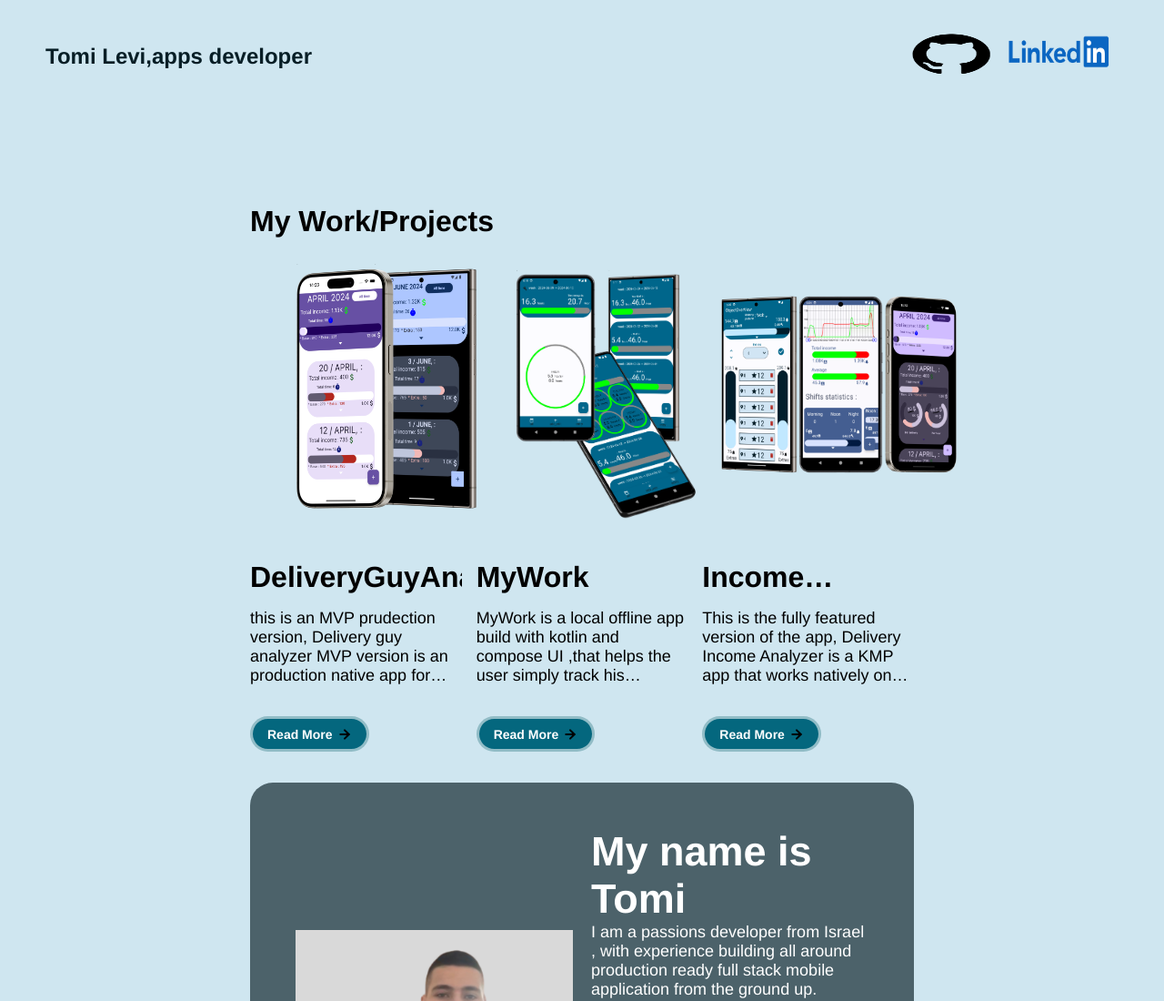
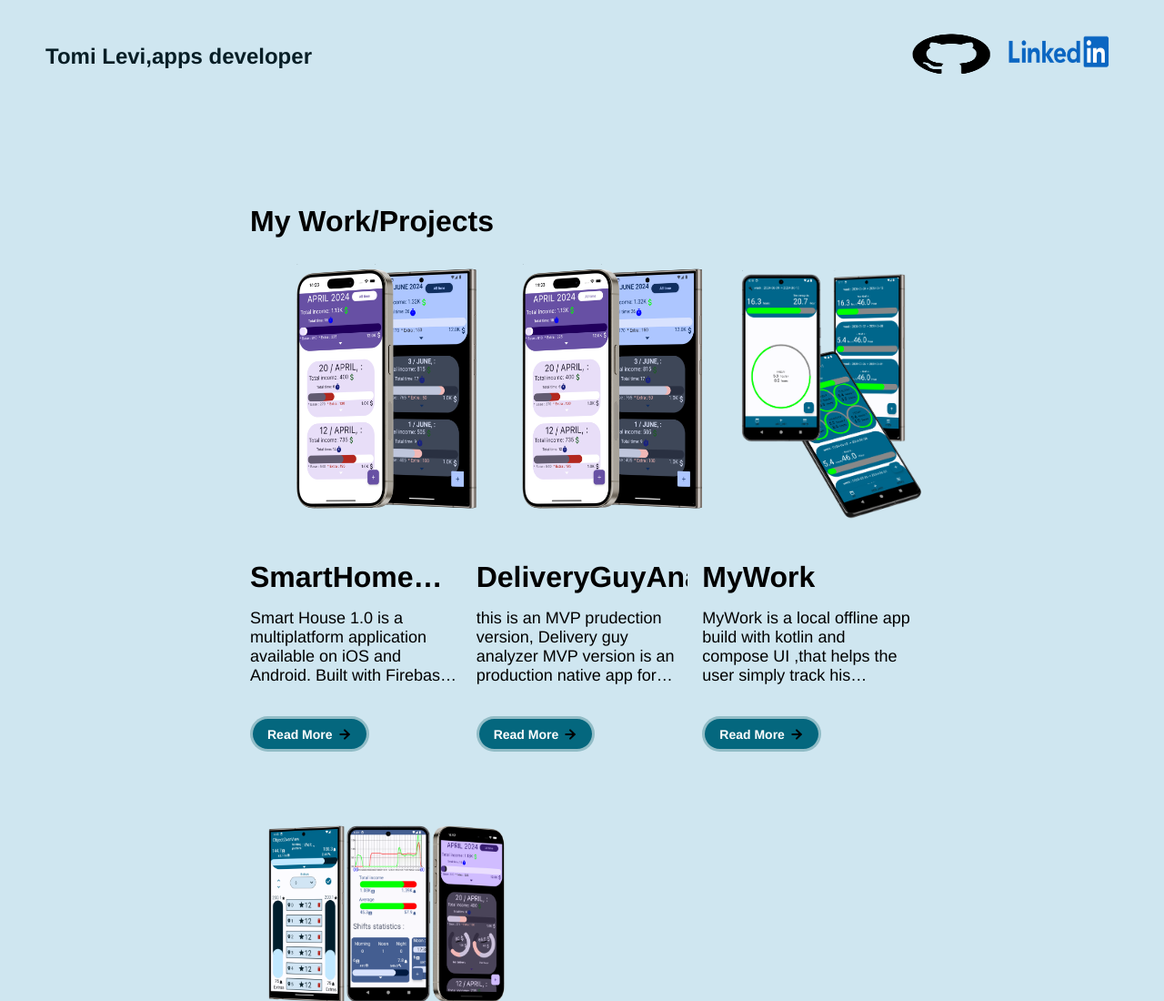
Before and after one commit to tomil740/tomil740.github.io, a plain HTML site: page index.html in a window 1280 px wide. Shown: the top 1100 px of the page at 91% size. Drawn offline with Linux system fonts and the light colour scheme.

Commit message:
Update index.html

```diff
--- a/index.html
+++ b/index.html
@@ -75,6 +75,22 @@
                 - SMALL_PROJECT_DESCRIPTION: a quick project description (max 4 lines)
                 - PROJECT_PAGE_NAME.html: the html filename for the project (must be in project-pages folder)
           -->
+	 <div class="project-card">
+            <a href="https://github.com/tomil740/SmartHome/tree/Version1">
+            <img src="./assets/images/MVPprofile.png" class="project-image">
+            </a>
+            <div class="project-card-text-container">
+              <div class="subheader-text project-title">SmartHome 1.0</div>
+              <div class="body-text project-card-text">
+		 Smart House 1.0 is a multiplatform application available on iOS and Android. Built with Firebase Kotlin and Compose, the app enables real-time remote monitoring and control of the user’s
+              </div>
+            </div>
+            <a class="button" href="https://github.com/tomil740/SmartHome/tree/Version1">
+              <span class="button-text">Read More</span>
+              <image src="./assets/icons/arrow-right.svg" class="right-arrow-icon"/>
+            </a>
+          </div>
+
           <div class="project-card">
             <a href="https://github.com/tomil740/DeliveryGuyAnalyzer/blob/production/README.md">
             <img src="./assets/images/MVPprofile.png" class="project-image">
```
